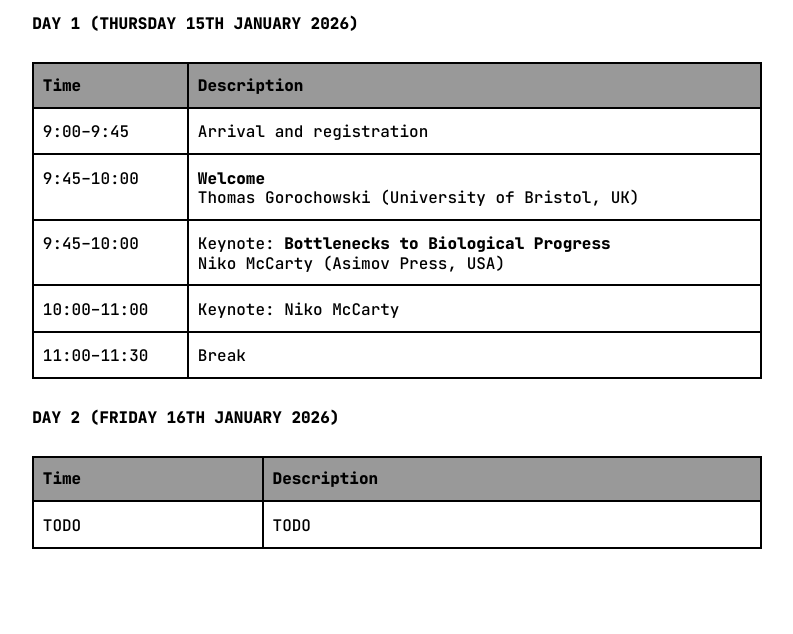
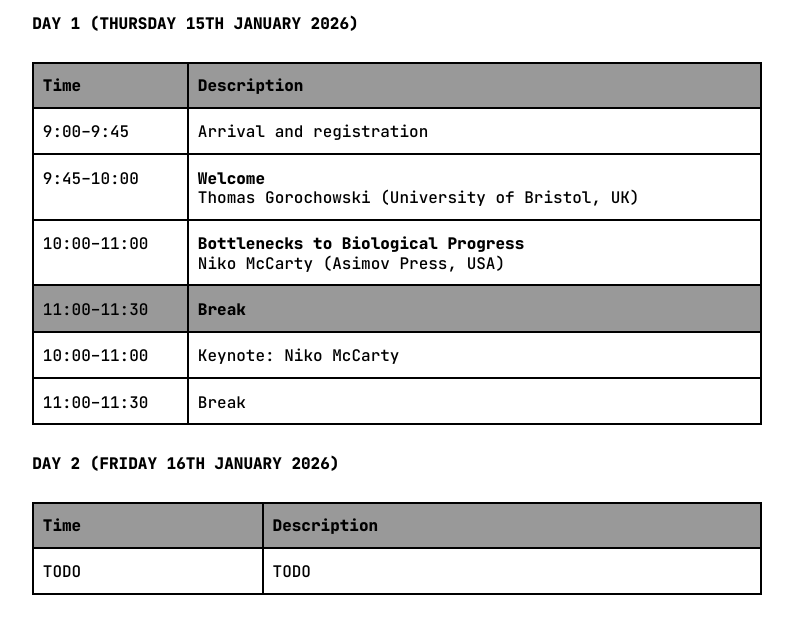
Before and after one commit to AIEBaB/AIEBaB.github.io, a plain HTML site: page schedule.html in a window 1280 px wide. Shown: the part 312-946 px from the top of the page, without its empty margins (243-1036 px from the left). Before the commit the page ends 909 px from the top, so only its background shows below. Drawn offline with Linux system fonts and the light colour scheme.

Commit message:
General updates

```diff
--- a/schedule.html
+++ b/schedule.html
@@ -61,13 +61,23 @@
     </tr>
     <tr>
         <td style="vertical-align: top;">
-            <p style="margin-top:4px; margin-bottom:4px;">9:45–10:00</p>
+            <p style="margin-top:4px; margin-bottom:4px;">10:00–11:00</p>
         </td>
         <td style="vertical-align: top;">
-            <p style="margin-top:4px; margin-bottom:4px;">Keynote: <span style="font-weight: var(--font-weight-bold);">Bottlenecks to Biological Progress</span>
+            <p style="margin-top:4px; margin-bottom:4px;"><span style="font-weight: var(--font-weight-bold);">Bottlenecks to Biological Progress</span>
                 <br>Niko McCarty (Asimov Press, USA)</p>
         </td>
     </tr>
+    <tr>
+        <td style="background-color:#999; vertical-align: top;">
+            <p style="margin-top:4px; margin-bottom:4px;">11:00–11:30</p>
+        </td>
+        <td style="background-color:#999; vertical-align: top;">
+            <p style="margin-top:4px; margin-bottom:4px;"><span style="font-weight: var(--font-weight-bold);">Break</span></p>
+        </td>
+    </tr>
+
+
     <tr>
         <td style="vertical-align: top;">
             <p style="margin-top:4px; margin-bottom:4px;">10:00–11:00</p>
```
